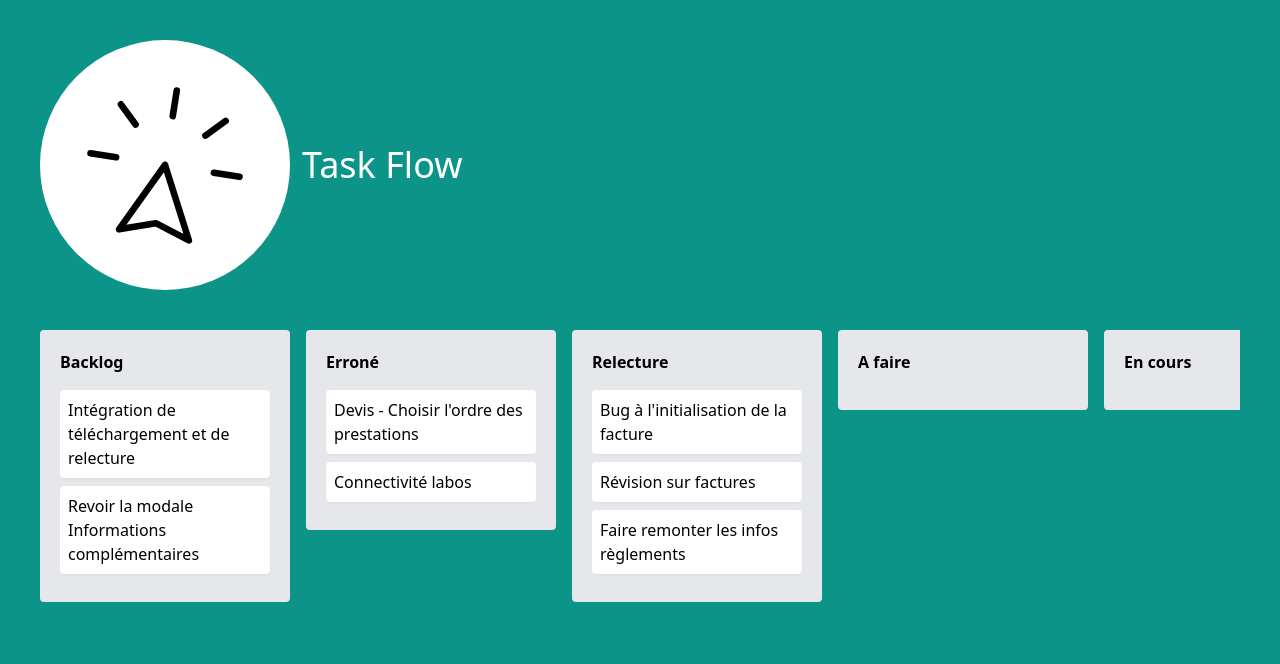
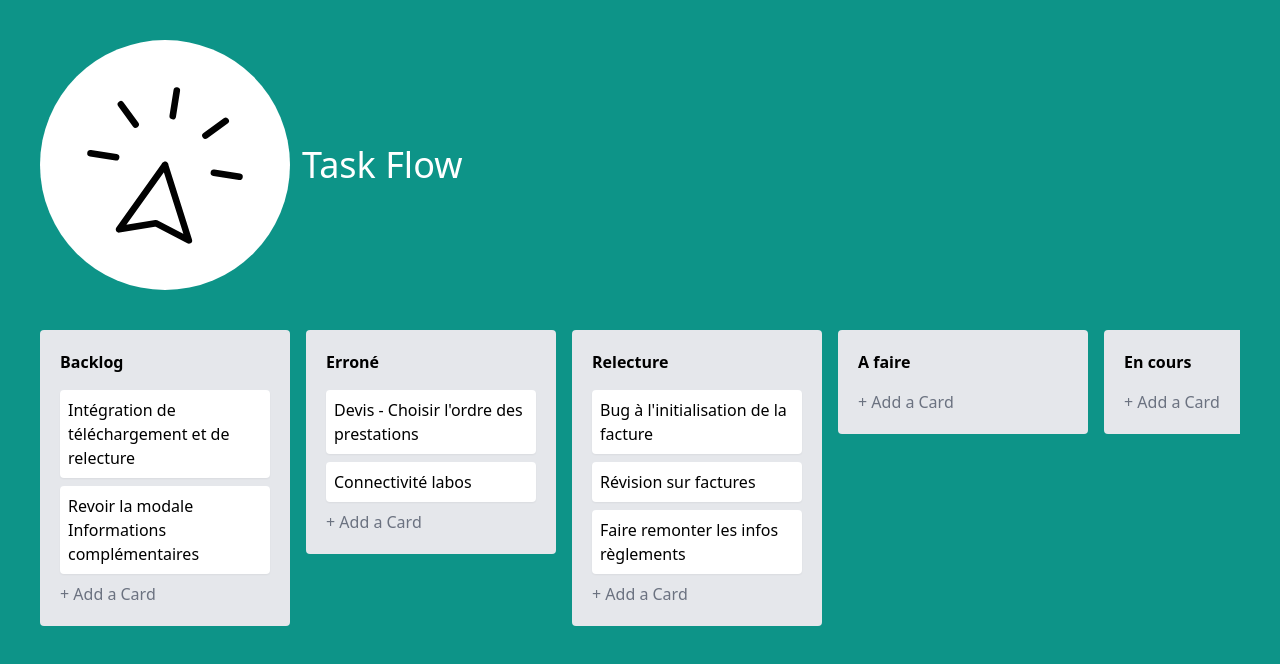
Before and after one commit to tiburcekouagou/trello-board, a Vue app: page / in a window 1280 px wide. Shown: the top 664 px of the page. Built offline with nearby package versions, Linux system fonts and the light colour scheme.

Commit message:
feature: sort the columns with vue draggable

```diff
--- a/package.json
+++ b/package.json
@@ -16,7 +16,8 @@
     "nanoid": "^5.0.7",
     "pinia": "^2.1.7",
     "vue": "^3.4.21",
-    "vue-router": "^4.3.0"
+    "vue-router": "^4.3.0",
+    "vuedraggable": "^4.1.0"
   },
   "devDependencies": {
     "@rushstack/eslint-patch": "^1.8.0",
--- a/src/components/TaskFlowBoard.vue
+++ b/src/components/TaskFlowBoard.vue
@@ -3,6 +3,7 @@ import type { Column } from '@/types'
 import { nanoid } from 'nanoid'
 import { ref } from 'vue'
 import TaskFlowTask from './TaskFlowTask.vue'
+import draggable from 'vuedraggable'
 
 const columns = ref<Column[]>([
   {
@@ -82,7 +83,7 @@ const columns = ref<Column[]>([
 </script>
 
 <template>
-  <div class="flex gap-4 overflow-x-auto items-start">
+  <!-- <div class="flex gap-4 overflow-x-auto items-start">
     <div
       v-for="column in columns"
       :key="column.id"
@@ -91,8 +92,30 @@ const columns = ref<Column[]>([
       <header class="font-bold mb-4">
         {{ column.title }}
       </header>
-      <!-- <p v-for="task in column.tasks" :key="task.id">{{ task.title }}</p> -->
       <TaskFlowTask v-for="task in column.tasks" :key="task.id" :task="task" />
+      <footer>
+        <button class="text-gray-500">+ Ajouter une tache</button>
+      </footer>
     </div>
+  </div> -->
+  <div>
+    <draggable
+      v-model="columns"
+      group="columns"
+      item-key="id"
+      class="flex gap-4 overflow-x-auto items-start"
+    >
+      <template #item="{ element: column }: { element: Column }">
+        <div class="column bg-gray-200 p-5 rounded min-w-[250px]">
+          <header class="font-bold mb-4">
+            {{ column.title }}
+          </header>
+          <TaskFlowTask v-for="task in column.tasks" :key="task.id" :task="task" />
+          <footer>
+            <button class="text-gray-500">+ Add a Card</button>
+          </footer>
+        </div>
+      </template>
+    </draggable>
   </div>
 </template>
--- a/src/router/index.ts
+++ b/src/router/index.ts
@@ -1,8 +1,14 @@
+import App from '@/App.vue'
 import { createRouter, createWebHistory } from 'vue-router'
 
 const router = createRouter({
   history: createWebHistory(import.meta.env.BASE_URL),
-  routes: []
+  routes: [
+    {
+      path: '/',
+      component: App
+    }
+  ]
 })
 
 export default router
```
Also changed, not shown: 1 other file (tests, documents, lock files or other folders).
